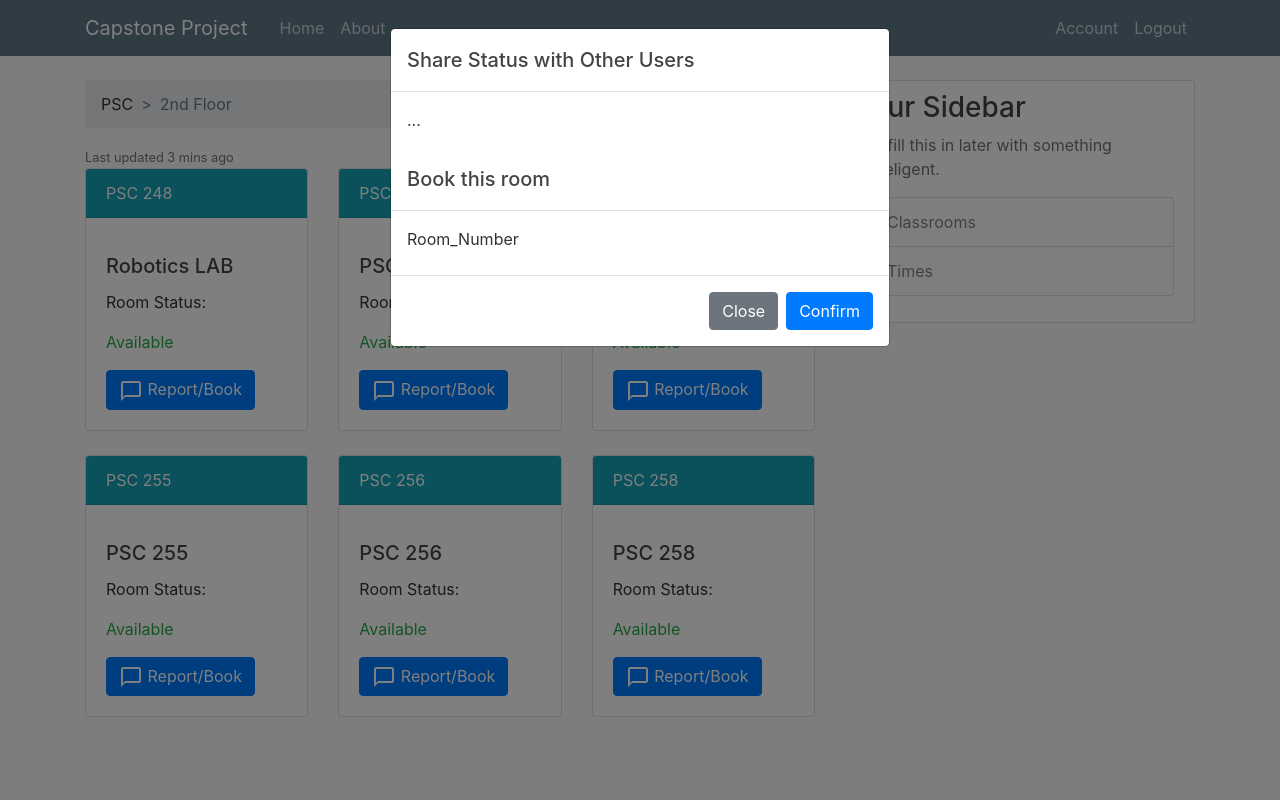
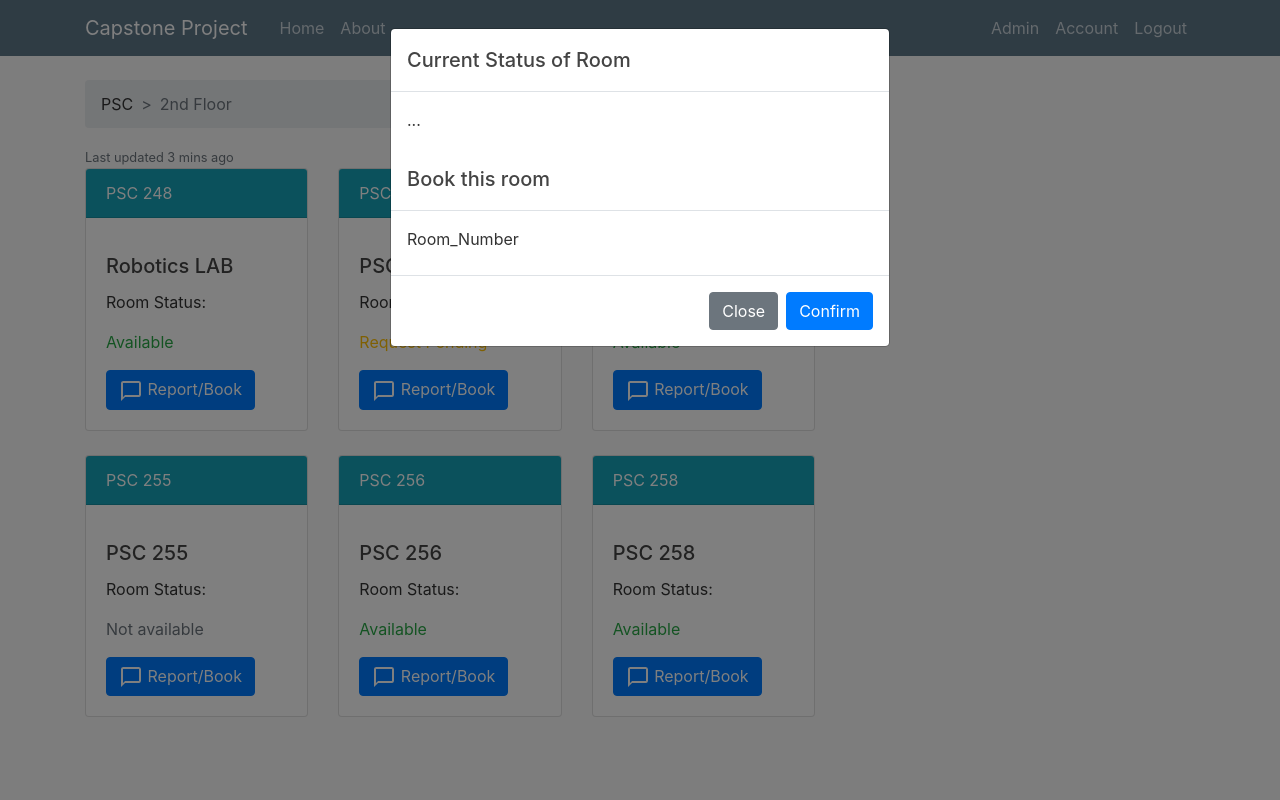
Before and after one commit to RoaringPigeon/Capstone-Project, a Flask app: page / in a window 1280 px wide, after a click on "Report/Book". Run offline with Flask 2, Linux system fonts and the light colour scheme; a user stored in the database is signed in; data comes from the database, SQL or seed files in the repository; some libraries are stand-ins or nearby versions.

Commit message:
Core functions of the program completed. Just polishing from here.

```diff
--- a/crb/forms.py
+++ b/crb/forms.py
@@ -1,7 +1,7 @@
 from flask_wtf import FlaskForm
 from flask_wtf.file import FileField, FileAllowed
 from flask_login import current_user
-from wtforms import StringField, PasswordField, SubmitField, TextAreaField, HiddenField
+from wtforms import StringField, PasswordField, SubmitField, TextAreaField, HiddenField, RadioField
 from wtforms.validators import DataRequired, Length, Email, EqualTo, ValidationError
 from crb.models import User
 
@@ -46,3 +46,9 @@
 class BookForm(FlaskForm):
     roomNumber = HiddenField('Room_Number')
     submit = SubmitField('Confirm')
+
+class ApproveForm(FlaskForm):
+    roomNumber = HiddenField('Room_Number')
+    request = HiddenField('Request_Number')
+    choice = RadioField('Action to be taken:', choices=[('approved', 'Approve'), ('denied', 'Deny')], default='approved', validators = [DataRequired()])
+    submit = SubmitField('Submit')
--- a/crb/routes.py
+++ b/crb/routes.py
@@ -3,8 +3,8 @@
 from PIL import Image
 from flask import render_template, url_for, flash, redirect, request
 from crb import app, db, bcrypt
-from crb.forms import RegistrationForm, LoginForm, UpdateAccountForm, BookForm
-from crb.models import User, ClassRoom
+from crb.forms import RegistrationForm, LoginForm, UpdateAccountForm, BookForm, ApproveForm
+from crb.models import User, Room, Request
 from flask_login import login_user, current_user, logout_user, login_required
 from flask_mail import Mail, Message
 from itsdangerous import URLSafeTimedSerializer, SignatureExpired
@@ -26,25 +26,26 @@
 @app.route('/', methods=['GET', 'POST'])
 
 @app.route("/home", methods=['GET', 'POST'])
+@login_required
 def home():
-    classRooms = ClassRoom.query.all()
+    rule = request.url_rule
+    classRooms = Room.query.all()
     form = BookForm()
     if form.validate_on_submit():
         n = form.roomNumber.data
-        r = ClassRoom.query.filter_by(roomNumber=n).all()[0]
+        r = Room.query.filter_by(roomNumber=n).all()[0]
         if r.availability == True:
-            r.availability = False
-            r.boooked = True
-            flash(f'You have successfully booked room {n}.', 'success')
+            r.pending = True
+            request1 = Request(requestingUser = current_user.id, requestedRoom = r.id)
+            db.session.add(request1)
+            flash(f'Request for room {n} has been sent.', 'success')
         else:
-            r.availability = True
-            r.booked = False
-            flash(f'You have canceled your booking of room {n}.', 'success')
+            flash(f'Room {n} is not available at this time.', 'danger')
         db.session.commit()
 
 
         return redirect(url_for('home'))
-    return render_template("home.html", title='Home', classRooms=classRooms, form=form)
+    return render_template("home.html", title='Home', classRooms=classRooms, form=form, rule=rule)
 
 @app.route("/about")
 def about():
@@ -52,6 +53,7 @@
 
 @app.route("/login", methods=['GET', 'POST'])
 def login():
+    rule = request.url_rule
     if current_user.is_authenticated:
         return redirect(url_for('home'))
     form = LoginForm()
@@ -63,10 +65,11 @@
             return redirect(next_page) if next_page else redirect(url_for('home'))
         else:
             flash('Login unsuccessful. Please check email and password.', 'danger')
-    return render_template("login.html", title='Login', form=form)
+    return render_template("login.html", title='Login', rule=rule, form=form)
 
 @app.route("/register", methods=['GET', 'POST'])
 def register():
+    rule = request.url_rule
     if current_user.is_authenticated:
         return redirect(url_for('home'))
     form = RegistrationForm()
@@ -96,7 +99,7 @@
         mail.send(msg)
         return redirect(url_for('login'))
 
-    return render_template("register.html", title='Register', form = form)
+    return render_template("register.html", title='Register', rule = rule, form = form)
 
 @app.route("/emailsent/<message>")
 def emailsent(message):
@@ -140,6 +143,7 @@
 @app.route("/account", methods=['GET', 'POST'])
 @login_required
 def account():
+    rule = request.url_rule
     form = UpdateAccountForm()
     if form.validate_on_submit():
         if form.picture.data:
@@ -154,4 +158,34 @@
         form.username.data = current_user.username
         form.email.data = current_user.email
     image_file = url_for('static', filename='profile_pics/' + current_user.image_file)
-    return render_template('account.html', title="Account", image_file=image_file, form=form)
+    return render_template('account.html', title="Account", image_file=image_file, rule=rule, form=form)
+
+@app.route("/admin", methods=['GET', 'POST'])
+@login_required
+def admin():
+    rule = request.url_rule
+    form = ApproveForm()
+    classRooms = Room.query.all()
+    requests = Request.query.all()
+    if current_user.admin == True:
+        if form.validate_on_submit():
+            room = Room.query.filter_by(roomNumber = form.roomNumber.data).first()
+            request1 = Request.query.filter_by(id=form.request.data).first()
+            user = request1.requester.username
+            if form.choice.data == 'approved':
+                room.pending=False
+                room.availability=False
+                room.booked=True
+                db.session.delete(request1)
+                db.session.commit()
+                flash(f'Request for room {room.roomNumber} by {user} has been approved.', 'success')
+                return redirect(url_for('admin'))
+            else:
+                room.pending = False
+                db.session.delete(request1)
+                db.session.commit()
+                flash(f'Request for room {room.roomNumber} by {user} has been denied.', 'warning')
+                return redirect(url_for('admin'))
+    else:
+        return redirect(url_for('home'))
+    return render_template('admin.html', title="Administrator", classRooms = classRooms, requests = requests, form=form, rule=rule)
--- /dev/null
+++ b/crb/static/js/Admin_Functions.js
@@ -0,0 +1,21 @@
+$( document ).ready(function() {
+    let btns = document.getElementsByClassName("approve-btn");
+    for (i = 0; i < btns.length; i++){
+    addHoverHandler(btns[i]);
+
+
+    function addHoverHandler(element) {
+        element.addEventListener("mouseover", function () {
+            let currentID = element.id;
+            active = currentID.toString().replace("PSC_", "");
+            document.getElementsByClassName("modal-form-label")[0].innerHTML = currentID;
+            document.getElementsByClassName("admin-room")[0].value = active;
+            document.getElementsByClassName("admin-request")[0].value = document.getElementsByClassName("request-id")[0].value.toString();
+            console.log(document.getElementsByClassName("admin-request")[0].value);
+
+        });
+    }
+
+
+}
+})
--- a/crb/static/js/Modal_Functions.js
+++ b/crb/static/js/Modal_Functions.js
@@ -10,8 +10,17 @@
         let currentID = element.id;
         active = currentID.toString().replace("PSC_", "");
         let status = document.getElementById("room_status_" + active).value.toString();
+        let pending = document.getElementById("room_pending_" + active).value.toString();
         if (status == "False"){
-            document.getElementsByClassName("book-confirm")[0].value = "Cancel Booking";
+            document.getElementsByClassName("book-confirm")[0].value = "Not Available";
+            document.getElementsByClassName("modal-body")[0].innerHTML = "This room is already booked and is not currently available";
+        }
+        else if(pending == "True"){
+            document.getElementsByClassName("book-confirm")[0].value = "Confirm";
+            document.getElementsByClassName("modal-body")[0].innerHTML = "A request is pending for this room. \n You may still request to book this room.";
+        }
+        else{
+            document.getElementsByClassName("modal-body")[0].innerHTML = "This room is not being used and is available to be booked.";
         }
         document.getElementsByClassName("modal-form-label")[0].innerHTML = "PSC_" + active;
         document.getElementsByClassName("modal-form-roomNumber")[0].value = active;
--- a/crb/templates/home.html
+++ b/crb/templates/home.html
@@ -17,9 +17,12 @@
         <div class="card-header text-white bg-info mb-3">PSC {{ classRooms[0].roomNumber }}</div>
         <div class="card-body">
             <input type="hidden" id="room_status_{{ classRooms[0].roomNumber }}" value="{{ classRooms[0].availability }}">
+            <input type="hidden" id="room_pending_{{ classRooms[0].roomNumber }}" value="{{ classRooms[0].pending }}">
             <h5 class="card-title">Robotics LAB</h5>
             <p class="card-text">Room Status: </p>
-            {% if classRooms[0].availability == True %}
+            {% if classRooms[0].pending == True %}
+            <p class="card-text text-warning"> Request Pending</p>
+            {% elif classRooms[0].availability == True %}
             <p class="card-text text-success">Available</p>
             {% else %}
             <p class="card-text text-secondary">Not available</p>
@@ -33,9 +36,12 @@
         <div class="card-header text-white bg-info mb-3">PSC {{ classRooms[1].roomNumber }}</div>
         <div class="card-body">
             <input type="hidden" id="room_status_{{ classRooms[1].roomNumber }}" value="{{ classRooms[1].availability }}">
+            <input type="hidden" id="room_pending_{{ classRooms[1].roomNumber }}" value="{{ classRooms[1].pending }}">
             <h5 class="card-title">PSC {{ classRooms[1].roomNumber }}</h5>
             <p class="card-text">Room Status: </p>
-            {% if classRooms[1].availability == True %}
+            {% if classRooms[1].pending == True %}
+            <p class="card-text text-warning"> Request Pending</p>
+            {% elif classRooms[1].availability == True %}
             <p class="card-text text-success">Available</p>
             {% else %}
             <p class="card-text text-secondary">Not available</p>
@@ -49,9 +55,12 @@
         <div class="card-header text-white bg-info mb-3">PSC {{ classRooms[2].roomNumber }}</div>
         <div class="card-body">
             <input type="hidden" id="room_status_{{ classRooms[2].roomNumber }}" value="{{ classRooms[2].availability }}">
+            <input type="hidden" id="room_pending_{{ classRooms[2].roomNumber }}" value="{{ classRooms[2].pending }}">
             <h5 class="card-title">PSC {{ classRooms[2].roomNumber }}</h5>
             <p class="card-text">Room Status: </p>
-            {% if classRooms[2].availability == True %}
+            {% if classRooms[2].pending == True %}
+            <p class="card-text text-warning"> Request Pending</p>
+            {% elif classRooms[2].availability == True %}
             <p class="card-text text-success">Available</p>
             {% else %}
             <p class="card-text text-secondary">Not available</p>
@@ -69,9 +78,12 @@
         <div class="card-header text-white bg-info mb-3">PSC {{ classRooms[3].roomNumber }}</div>
         <div class="card-body">
             <input type="hidden" id="room_status_{{ classRooms[3].roomNumber }}" value="{{ classRooms[3].availability }}">
+            <input type="hidden" id="room_pending_{{ classRooms[3].roomNumber }}" value="{{ classRooms[3].pending }}">
             <h5 class="card-title">PSC {{ classRooms[3].roomNumber }}</h5>
             <p class="card-text">Room Status: </p>
-            {% if classRooms[3].availability == True %}
+            {% if classRooms[3].pending == True %}
+            <p class="card-text text-warning"> Request Pending</p>
+            {% elif classRooms[3].availability == True %}
             <p class="card-text text-success">Available</p>
             {% else %}
             <p class="card-text text-secondary">Not available</p>
@@ -85,9 +97,12 @@
         <div class="card-header text-white bg-info mb-3">PSC {{ classRooms[4].roomNumber }}</div>
         <div class="card-body">
             <input type="hidden" id="room_status_{{ classRooms[4].roomNumber }}" value="{{ classRooms[4].availability }}">
+            <input type="hidden" id="room_pending_{{ classRooms[4].roomNumber }}" value="{{ classRooms[4].pending }}">
             <h5 class="card-title">PSC {{ classRooms[4].roomNumber }}</h5>
             <p class="card-text">Room Status: </p>
-            {% if classRooms[4].availability == True %}
+            {% if classRooms[4].pending == True %}
+            <p class="card-text text-warning"> Request Pending</p>
+            {% elif classRooms[4].availability == True %}
             <p class="card-text text-success">Available</p>
             {% else %}
             <p class="card-text text-secondary">Not available</p>
@@ -101,9 +116,12 @@
         <div class="card-header text-white bg-info mb-3">PSC {{ classRooms[5].roomNumber }}</div>
         <div class="card-body">
             <input type="hidden" id="room_status_{{ classRooms[5].roomNumber }}" value="{{ classRooms[5].availability }}">
+            <input type="hidden" id="room_pending_{{ classRooms[5].roomNumber }}" value="{{ classRooms[5].pending }}">
             <h5 class="card-title">PSC {{ classRooms[5].roomNumber }}</h5>
             <p class="card-text">Room Status: </p>
-            {% if classRooms[5].availability == True %}
+            {% if classRooms[5].pending == True %}
+            <p class="card-text text-warning"> Request Pending</p>
+            {% elif classRooms[5].availability == True %}
             <p class="card-text text-success">Available</p>
             {% else %}
             <p class="card-text text-secondary">Not available</p>
@@ -124,7 +142,7 @@
             <form method="POST" action="">
                 {{ form.csrf_token() }}
                 <div class="modal-header">
-                    <h5 class="modal-title" id="roombookingLabel">Share Status with Other Users</h5>
+                    <h5 class="modal-title" id="roombookingLabel">Current Status of Room</h5>
                 </div>
                 <div class="modal-body">
                     ...
--- a/crb/templates/layout.html
+++ b/crb/templates/layout.html
@@ -32,6 +32,9 @@
                     <!-- Navbar Right Side -->
                     <div class="navbar-nav">
                         {% if current_user.is_authenticated %}
+                            {% if current_user.admin == True %}
+                            <a class="nav-item nav-link" href="{{ url_for('admin') }}">Admin</a>
+                            {% endif %}
                             <a class="nav-item nav-link" href="{{ url_for('account') }}">Account</a>
                             <a class="nav-item nav-link" href="{{ url_for('logout') }}">Logout</a>
                         {% else %}
@@ -58,6 +61,8 @@
                 {% endwith %}
                 {% block content %}{% endblock %}
             </div>
+
+            {% if 'admin' in rule.rule %}
             <div class="col-md-4">
                 <div class="content-section">
                     <h3>Our Sidebar</h3>
@@ -69,6 +74,8 @@
                     </p>
                 </div>
             </div>
+            {% endif %}
+
         </div>
     </main>
     <script src="https://code.jquery.com/jquery-3.3.1.slim.min.js"
@@ -81,6 +88,7 @@
         integrity="sha384-JjSmVgyd0p3pXB1rRibZUAYoIIy6OrQ6VrjIEaFf/nJGzIxFDsf4x0xIM+B07jRM"
         crossorigin="anonymous"></script>
     <script type="text/javascript" src="{{ url_for('static', filename='js/Modal_Functions.js') }}"></script>
+    <script type="text/javascript" src="{{ url_for('static', filename='js/Admin_Functions.js') }}"></script>
 </body>
 
 </html>
```
Also changed, not shown: crb/models.py (+44 -5 lines), crb/templates/admin.html (added, +50 -0 lines), crb/site.db.
